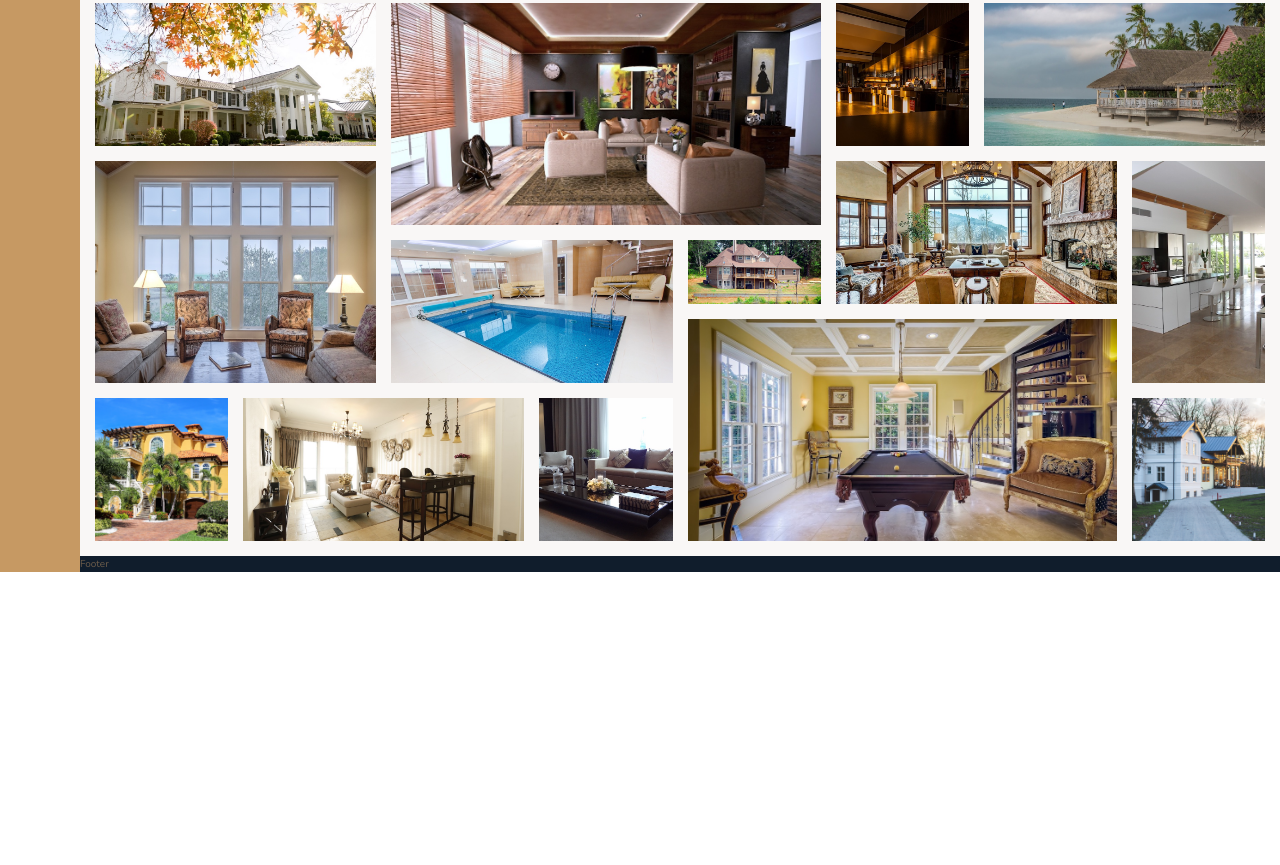
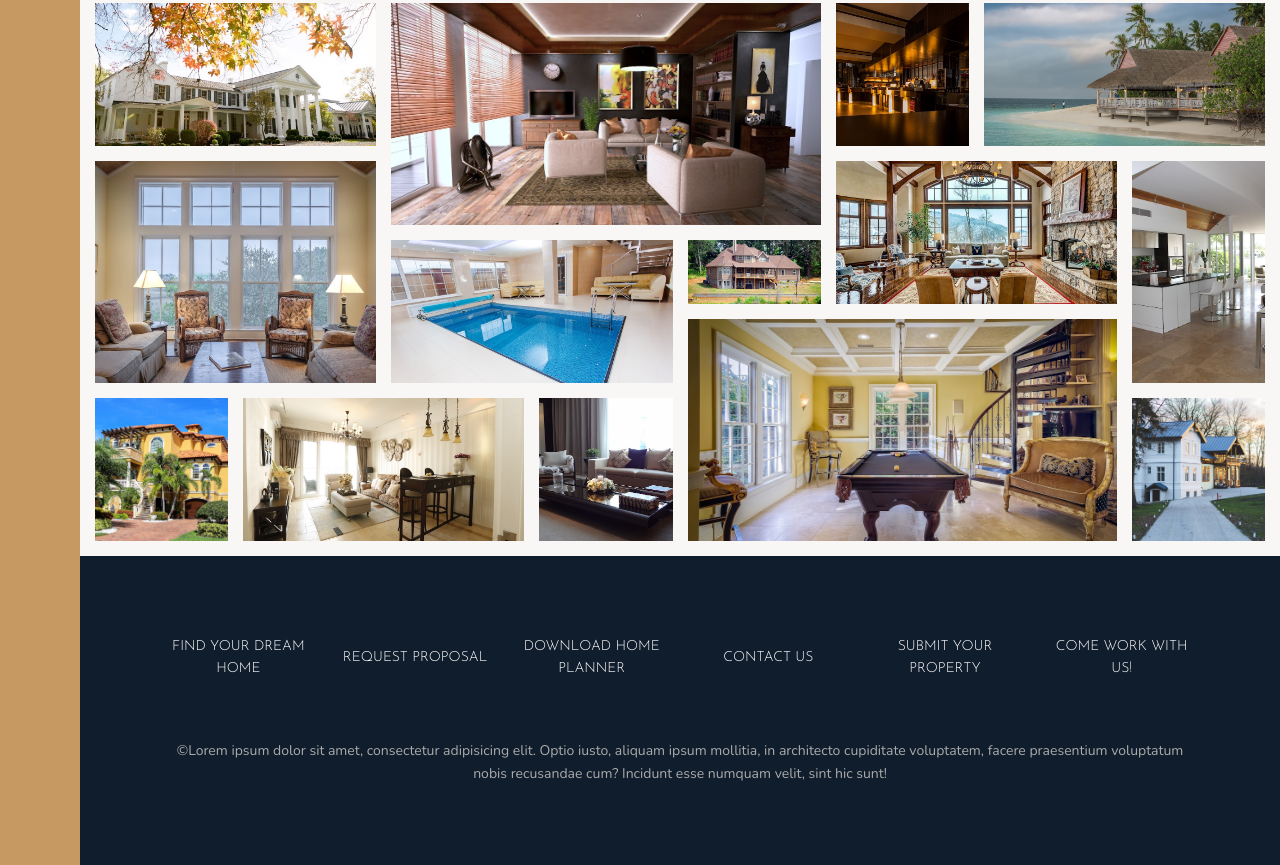
Before and after one commit to AustinWang0120/nexter-grid-site, a website: page index.html in a window 1280 px wide. Shown: the part 3124-3989 px from the top of the page. Before the commit the page ends 3696 px from the top, so only its background shows below. Drawn offline with nearby package versions, Linux system fonts and the light colour scheme.

Commit message:
Build the gallery - part 2

```diff
--- a/index.html
+++ b/index.html
@@ -386,6 +386,31 @@
 			</figure>
 		</section>
 
-		<footer class="footer">Footer</footer>
+		<footer class="footer">
+			<ul class="nav">
+				<li class="nav__item">
+					<a href="#" class="nav__link">Find your dream home</a>
+				</li>
+				<li class="nav__item">
+					<a href="#" class="nav__link">Request proposal</a>
+				</li>
+				<li class="nav__item">
+					<a href="#" class="nav__link">Download home planner</a>
+				</li>
+				<li class="nav__item"><a href="#" class="nav__link">Contact us</a></li>
+				<li class="nav__item">
+					<a href="#" class="nav__link">Submit your property</a>
+				</li>
+				<li class="nav__item">
+					<a href="#" class="nav__link">Come work with us!</a>
+				</li>
+			</ul>
+			<p class="copyright">
+				&copy;Lorem ipsum dolor sit amet, consectetur adipisicing elit. Optio
+				iusto, aliquam ipsum mollitia, in architecto cupiditate voluptatem,
+				facere praesentium voluptatum nobis recusandae cum? Incidunt esse
+				numquam velit, sint hic sunt!
+			</p>
+		</footer>
 	</body>
 </html>
--- a/sass/_footer.scss
+++ b/sass/_footer.scss
@@ -2,4 +2,50 @@
 	background-color: $color-secondary;
 
 	grid-column: full-start / full-end;
+
+	padding: 8rem;
 }
+
+.nav {
+	// display: flex;
+	// justify-content: space-between;
+	// justify-items: center;
+
+	// &__item {
+	// 	text-align: center;
+	// 	&:not(:last-child) {
+	// 		margin-right: 1.5rem;
+	// 	}
+	// }
+
+	list-style: none;
+	display: grid;
+	grid-template-columns: repeat(auto-fit, minmax(10rem, 1fr));
+	grid-gap: 2rem;
+	align-items: center;
+
+	&__link:link,
+	&__link:visited {
+		display: block;
+		text-align: center;
+		text-decoration: none;
+		text-transform: uppercase;
+		font-family: $font-display;
+		font-size: 1.4rem;
+		color: #fff;
+		transition: all 0.2s;
+	}
+
+	&__link:hover,
+	&__link:active {
+		transform: translateY(-3px);
+		background-color: rgba(#fff, 0.05);
+	}
+}
+
+.copyright {
+	font-size: 1.4rem;
+	color: $color-grey-light-2;
+	margin-top: 6rem;
+	text-align: center;
+}
```
Also changed, not shown: css/style.css.
